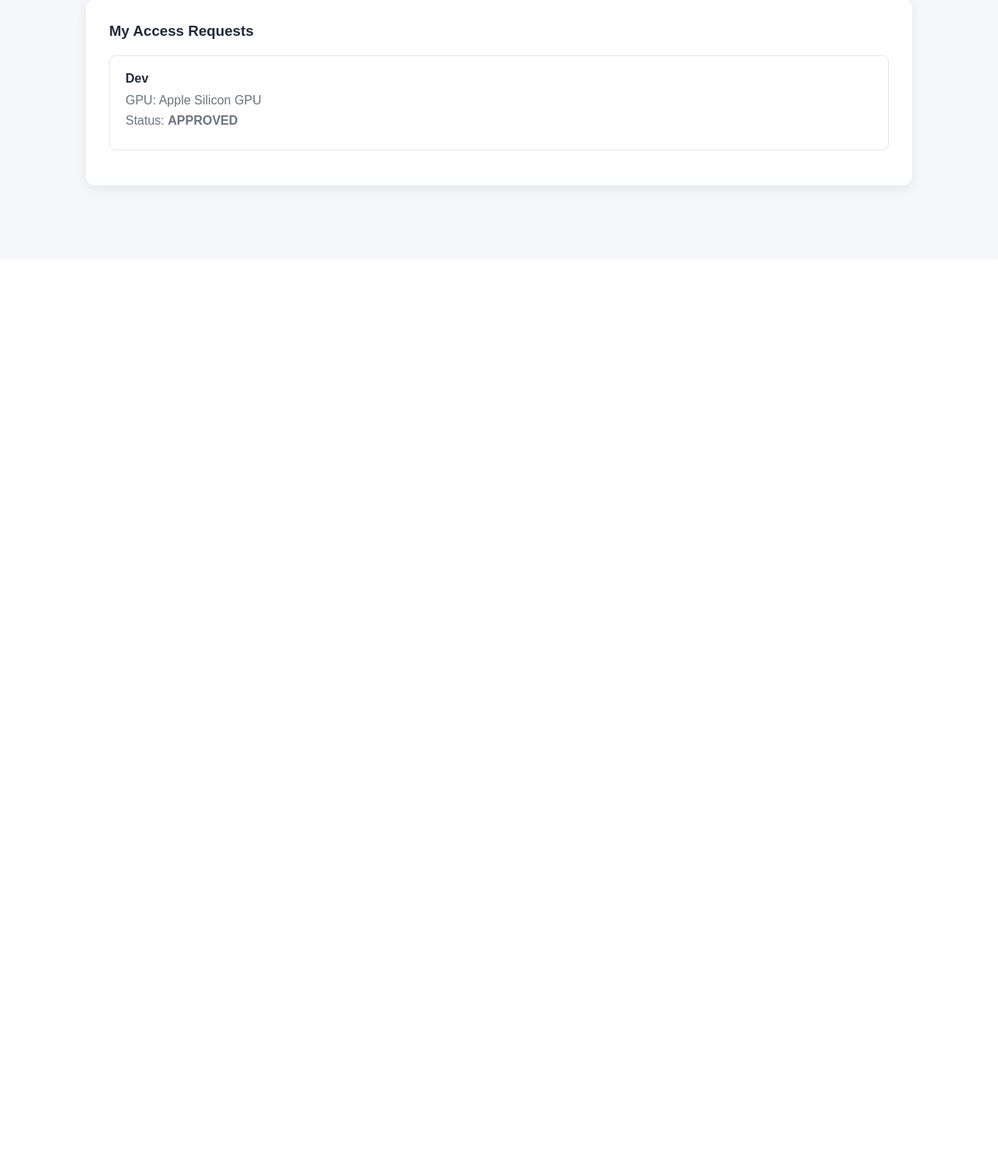
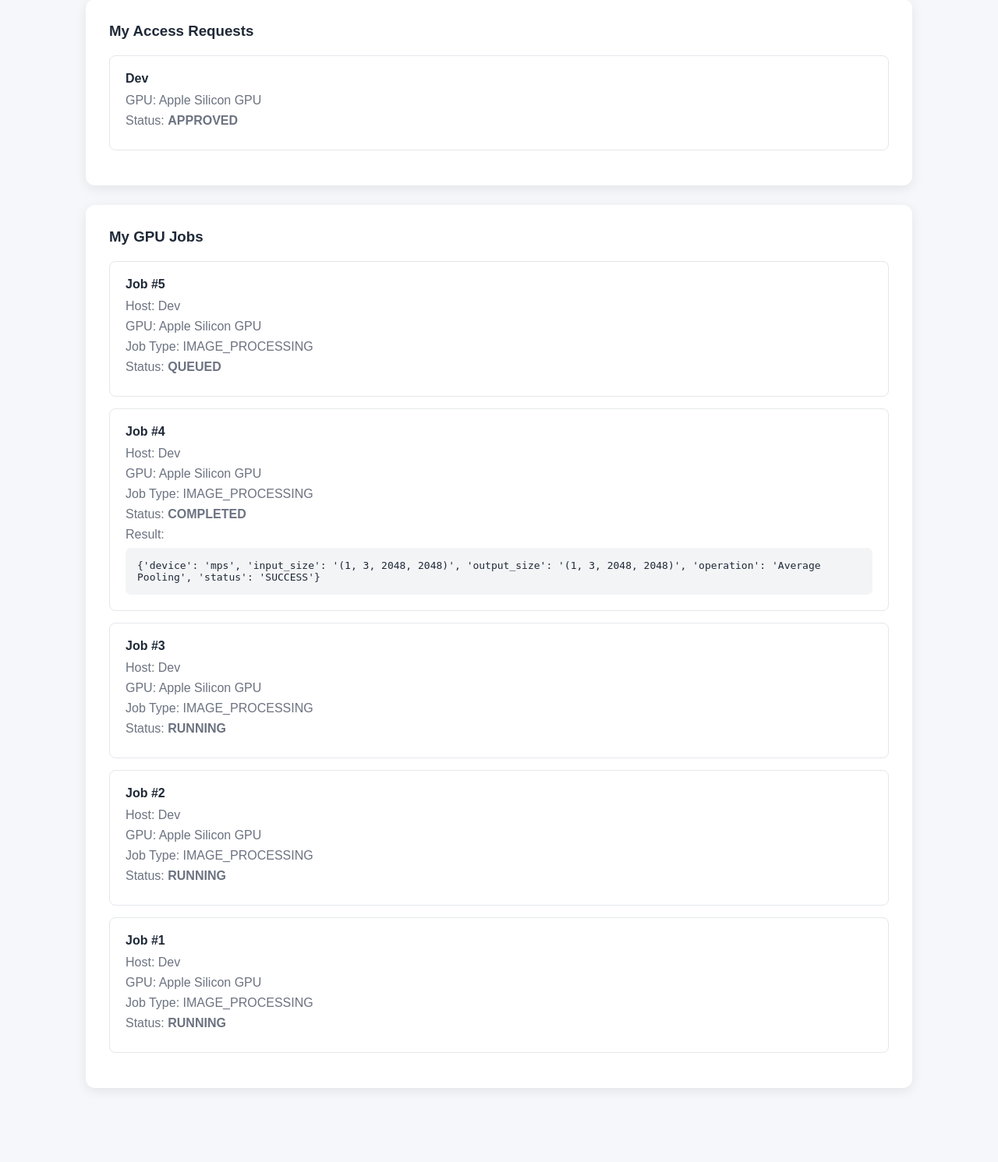
Before and after one commit to DEBA2003-BYTE/TurboMesh, a FastAPI app: page /user-dashboard in a window 1280 px wide. Shown: the part 633-2124 px from the top of the page at 78% size. Before the commit the page ends 883 px from the top, so only its background shows below. Run offline with FastAPI, Linux system fonts and the light colour scheme; a user stored in the database is signed in; data comes from the database, SQL or seed files in the repository; both versions use the stored data as it was after the commit.

Commit message:
ImageUpload

```diff
--- a/database.py
+++ b/database.py
@@ -40,6 +40,7 @@ def create_tables():
             job_type TEXT NOT NULL,
             status TEXT NOT NULL DEFAULT 'QUEUED',
             result TEXT,
+            image_path TEXT,
             FOREIGN KEY (user_id) REFERENCES users(id),
             FOREIGN KEY (host_id) REFERENCES gpu_hosts(id)
         )
--- a/main.py
+++ b/main.py
@@ -1,4 +1,4 @@
-from fastapi import FastAPI, Request, Form
+from fastapi import FastAPI, Request, Form, UploadFile, File
 from fastapi.templating import Jinja2Templates
 from fastapi.responses import RedirectResponse
 from starlette.middleware.sessions import SessionMiddleware
@@ -298,6 +298,26 @@ def user_dashboard(request: Request):
         (user_id,)
     ).fetchall()
 
+    jobs = connection.execute(
+        """
+        SELECT
+            jobs.id,
+            jobs.job_type,
+            jobs.status,
+            jobs.result,
+            users.name AS host_name,
+            gpu_hosts.gpu_name
+        FROM jobs
+        JOIN gpu_hosts
+        ON jobs.host_id = gpu_hosts.id
+        JOIN users
+        ON gpu_hosts.user_id = users.id
+        WHERE jobs.user_id = ?
+        ORDER BY jobs.id DESC
+        """,
+        (user_id,)
+    ).fetchall()
+
     connection.close()
 
     return templates.TemplateResponse(
@@ -305,7 +325,8 @@ def user_dashboard(request: Request):
         {
             "request": request,
             "hosts": hosts,
-            "access_requests": access_requests
+            "access_requests": access_requests,
+            "jobs": jobs
         }
     )
 
@@ -510,7 +531,8 @@ def register_host_gpu(gpu: GPUInfo):
 def create_job(
     request: Request,
     host_id: int = Form(...),
-    job_type: str = Form(...)
+    job_type: str = Form(...),
+    image: UploadFile = File(None)
 ):
 
     user_id = request.session.get("user_id")
@@ -538,6 +560,21 @@ def create_job(
         return {
             "error": "Invalid job type."
         }
+    image_path = None
+
+    if job_type == "IMAGE_PROCESSING":
+
+        if image is None:
+            return {
+                "error": "Please upload an image."
+            }
+
+        image_path = f"uploads/{image.filename}"
+
+        contents = image.file.read()
+
+        with open(image_path, "wb") as file:
+            file.write(contents)
 
     connection = get_connection()
 
@@ -565,15 +602,17 @@ def create_job(
             user_id,
             host_id,
             job_type,
-            status
+            status,
+            image_path
         )
-        VALUES (?, ?, ?, ?)
+        VALUES (?, ?, ?, ?, ?)
         """,
         (
             user_id,
             host_id,
             job_type,
-            "QUEUED"
+            "QUEUED",
+            image_path
         )
     )
 
@@ -680,14 +719,15 @@ def get_next_job(user_id: int):
     connection.close()
 
     return {
-        "job": {
-            "id": job["id"],
-            "user_id": job["user_id"],
-            "host_id": job["host_id"],
-            "job_type": job["job_type"],
-            "status": "RUNNING"
-        }
+    "job": {
+        "id": job["id"],
+        "user_id": job["user_id"],
+        "host_id": job["host_id"],
+        "job_type": job["job_type"],
+        "status": "RUNNING",
+        "image_path": job["image_path"]
     }
+}
 
 class JobResult(BaseModel):
     status: str
--- a/templates/user_dashboard.html
+++ b/templates/user_dashboard.html
@@ -31,6 +31,15 @@
 
         nav h1 {
             font-size: 24px;
+        }
+
+        pre {
+            background: #f3f4f6;
+            padding: 15px;
+            border-radius: 7px;
+            margin-top: 8px;
+            white-space: pre-wrap;
+            word-break: break-word;
         }
 
         .container {
@@ -223,8 +232,64 @@
     {% endif %}
 
 </div>
+    <div class="card">
+
+        <h3>My GPU Jobs</h3>
+
+        {% if jobs %}
+
+            {% for job in jobs %}
+
+                <div class="host">
+
+                    <h4>
+                        Job #{{ job["id"] }}
+                    </h4>
+
+                    <p>
+                        Host: {{ job["host_name"] }}
+                    </p>
+
+                    <p>
+                        GPU: {{ job["gpu_name"] }}
+                    </p>
+
+                    <p>
+                        Job Type: {{ job["job_type"] }}
+                    </p>
+
+                    <p>
+                        Status:
+                        <strong>
+                            {{ job["status"] }}
+                        </strong>
+                    </p>
+
+                    {% if job["result"] %}
+
+                        <p>
+                            Result:
+                        </p>
+
+                        <pre>{{ job["result"] }}</pre>
+
+                    {% endif %}
+
+                </div>
+
+            {% endfor %}
+
+        {% else %}
+
+            <p class="empty">
+                You haven't submitted any GPU jobs yet.
+            </p>
+
+        {% endif %}
 
     </div>
+
+</div>
 
 </body>
 
```
Also changed, not shown: templates/create_job.html (+37 -3 lines), turbomesh.db, 1 other file.
